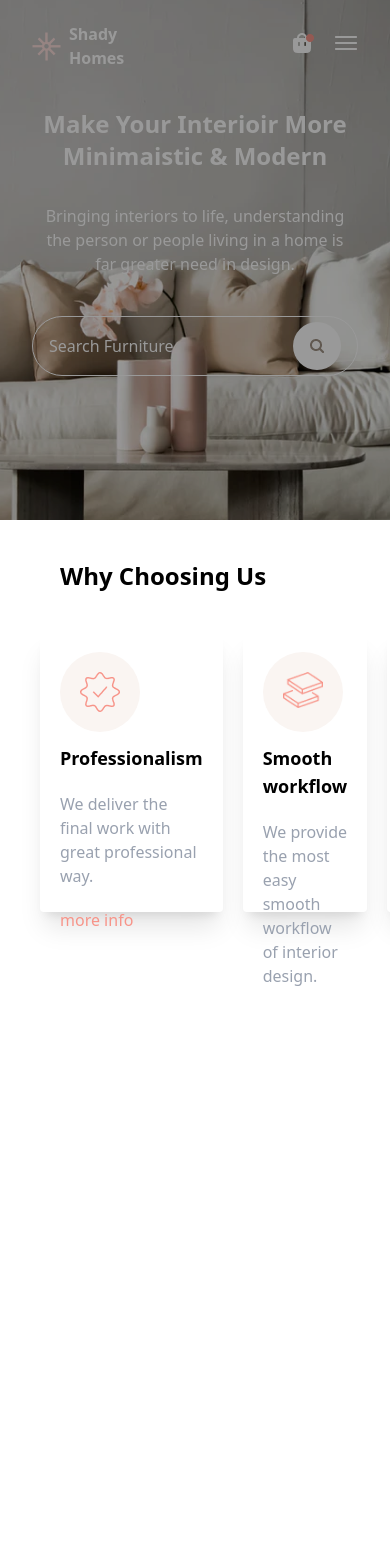
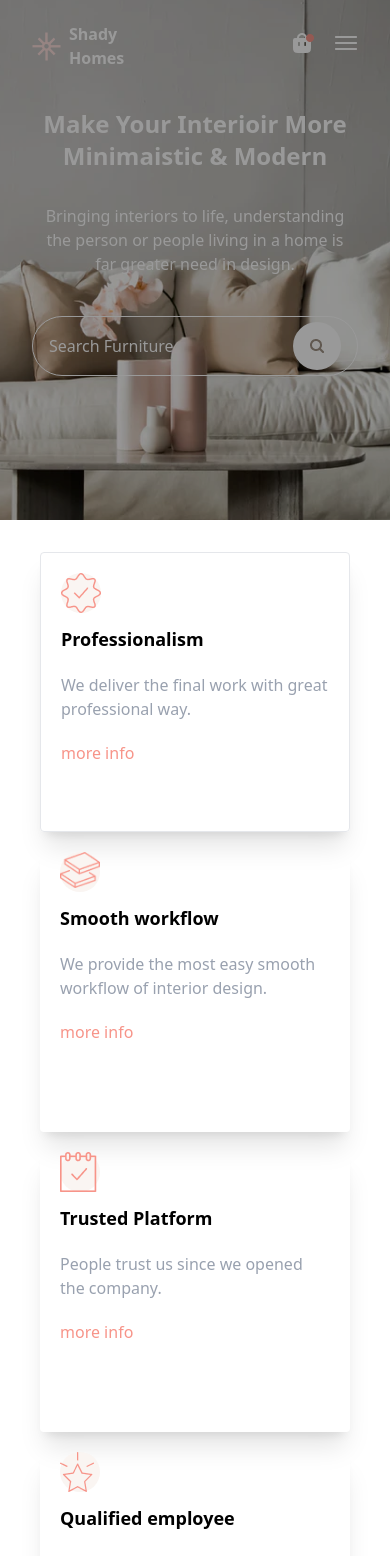
Before and after one commit to Th3-D5-482/Shady-Homes-Website, a React (Vite) app: page / in a window 390 px wide. Shown: the top 1556 px of the page. Before the commit the page ends 1032 px from the top, so only its background shows below. Built offline with nearby package versions, Linux system fonts and the light colour scheme.

Commit message:
Th3_D5_482

```diff
--- a/src/Components/Choosing.jsx
+++ b/src/Components/Choosing.jsx
@@ -6,36 +6,36 @@ import choose4 from '../assets/choose4.png'
 
 const Choosing = () => {
   return (
-    <div className='w-auto h-120 mb-8 overflow-hidden'>
-        <h2 className='text-2xl text-black font-semibold my-10 mx-15'>Why Choosing Us</h2>
-        <div className='w-auto h-[280px] flex gap-5 mx-10'>
-            <div className='w-[425px] h-[280px] px-5 rounded hover:border border-gray-200 shadow-xl'>
-                <div className='w-20 h-20 rounded-full bg-[#FAF5F2] mt-5 relative mb-3'>
-                    <img src={choose1} className ='p-5'alt="" />
+    <div className='w-auto h-290 mb-8 overflow-hidden md:h-120'>
+        <h2 className='text-2xl text-black font-semibold my-10 mx-15 hidden md:block'>Why Choosing Us</h2>
+        <div className='w-auto h-[280px] flex-row gap-5 mx-10 md:flex'>
+            <div className='w-auto h-[280px] px-5 rounded border hover:border border-gray-200 shadow-xl  md:w-[425px]'>
+                <div className='w-10 h-10 rounded-full bg-[#FAF5F2] mt-5 relative mb-3 md:w-20 md:h-20'>
+                    <img src={choose1} className ='md:p-5'alt="" />
                 </div>
                 <p className='font-semibold text-lg mb-5'>Professionalism</p>
-                <p className='max-w-70 mb-5 text-gray-400'>We deliver the final work with great professional way.</p>
+                <p className='mb-5 text-gray-400 md:max-w-70'>We deliver the final work with great professional way.</p>
                 <a href="#" className='text-[#F79489]'>more info</a>
             </div>
-            <div className='w-[425px] h-[280px] px-5 hover:border border-gray-200 shadow-xl rounded'>
-                <div className='w-20 h-20 rounded-full bg-[#FAF5F2] mt-5 relative mb-3'>
-                    <img src={choose2} className ='p-5'alt="" />
+            <div className='w-auto h-[280px] px-5 hover:border border-gray-200 shadow-xl rounded md:w-[425px]'>
+                <div className='w-10 h-10 rounded-full bg-[#FAF5F2] mt-5 relative mb-3 md:w-20 md:h-20'>
+                    <img src={choose2} className ='md:p-5'alt="" />
                 </div>
                 <p className='font-semibold text-lg mb-5'>Smooth workflow</p>
                 <p className='max-w-70 mb-5 text-gray-400'>We provide the most easy smooth workflow of interior design.</p>
                 <a href="" className='text-[#F79489]'>more info</a>
             </div>
-            <div className='w-[425px] h-[280px] px-5 hover:border border-gray-200 shadow-xl rounded'>
-                <div className='w-20 h-20 rounded-full bg-[#FAF5F2] mt-5 relative mb-3'>
-                    <img src={choose3} className ='p-5'alt="" />
+            <div className='w-auto h-[280px] px-5 hover:border border-gray-200 shadow-xl rounded md:w-[425px]'>
+                <div className='w-10 h-10 rounded-full bg-[#FAF5F2] mt-5 relative mb-3 md:w-20 md:h-20'>
+                    <img src={choose3} className ='md:p-5'alt="" />
                 </div>
                 <p className='font-semibold text-lg mb-5'>Trusted Platform</p>
                 <p className='max-w-70 mb-5 text-gray-400'>People trust us since we opened the company.</p>
                 <a href="" className='text-[#F79489]'>more info</a>
             </div>
-            <div className='w-[425px] h-[280px] px-5 hover:border border-gray-200 shadow-xl rounded'>
-                <div className='w-20 h-20 rounded-full bg-[#FAF5F2] mt-5 relative mb-3'>
-                    <img src={choose4} className ='p-5'alt="" />
+            <div className='w-auto h-[280px] px-5 hover:border border-gray-200 shadow-xl rounded md:w-[425px]'>
+                <div className='w-10 h-10 rounded-full bg-[#FAF5F2] mt-5 relative mb-3 md:w-20 md:h-20'>
+                    <img src={choose4} className ='md:p-5'alt="" />
                 </div>
                 <p className='font-semibold text-lg mb-5'>Qualified employee</p>
                 <p className='max-w-70 mb-5 text-gray-400'>Our employees are the best of the field from the city</p>
--- a/src/Components/Header.jsx
+++ b/src/Components/Header.jsx
@@ -5,7 +5,7 @@ import {motion} from 'motion/react'
 
 const Header = () => {
   return (
-    <div className='w-auto min-h-130 overflow-hidden bg-center bg-cover bg-[url(/background.png)] md:min-h-screen' style = {{filter: 'brightness(60%)'}} id ="Header">
+    <div className='w-auto min-h-130 overflow-hidden mb-8 bg-center bg-cover bg-[url(/background.png)] md:min-h-screen' style = {{filter: 'brightness(60%)'}} id ="Header">
         <Navbar/>
         <motion.div
         initial ={{opacity: 0, y: 200}}
```
